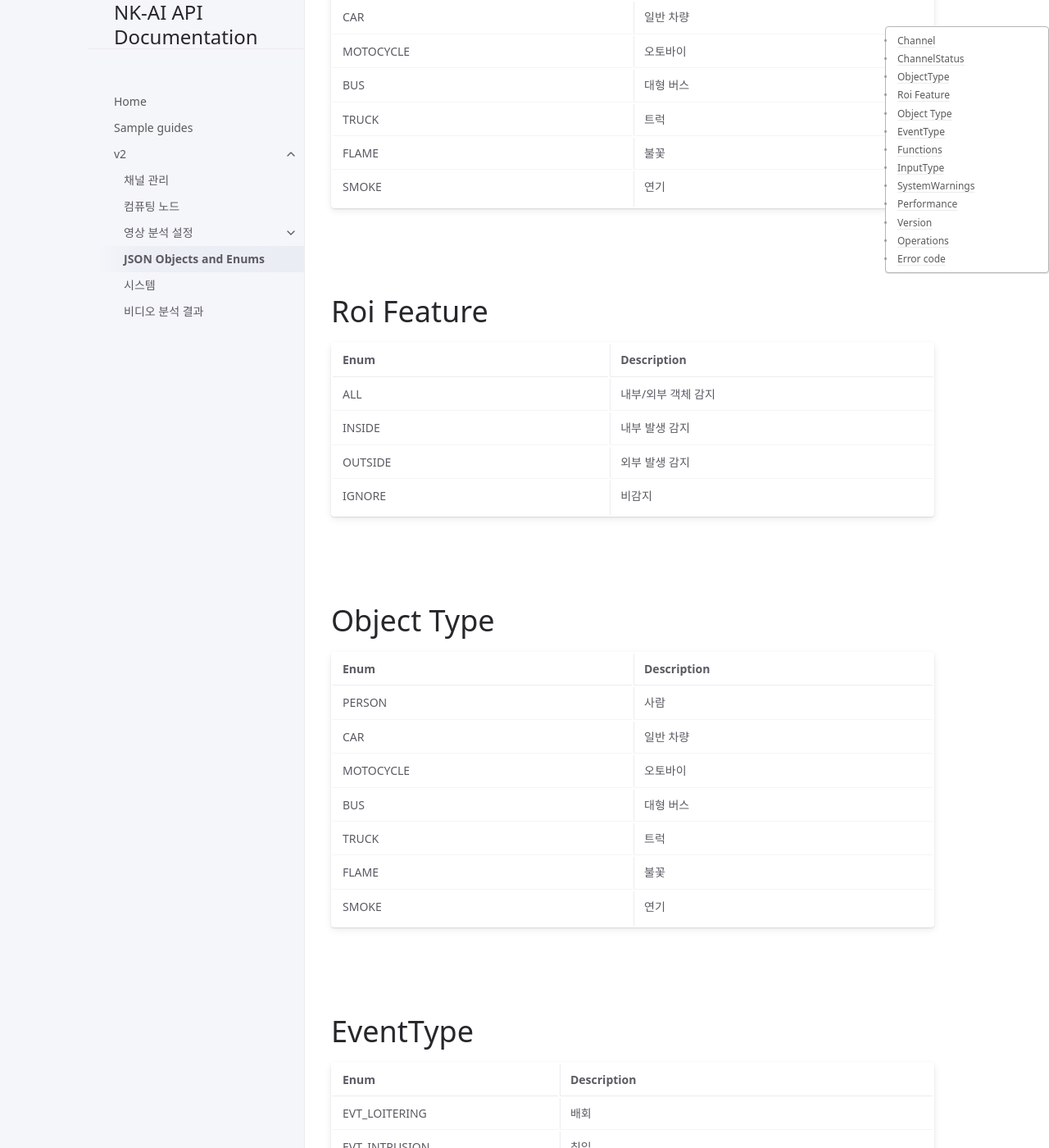
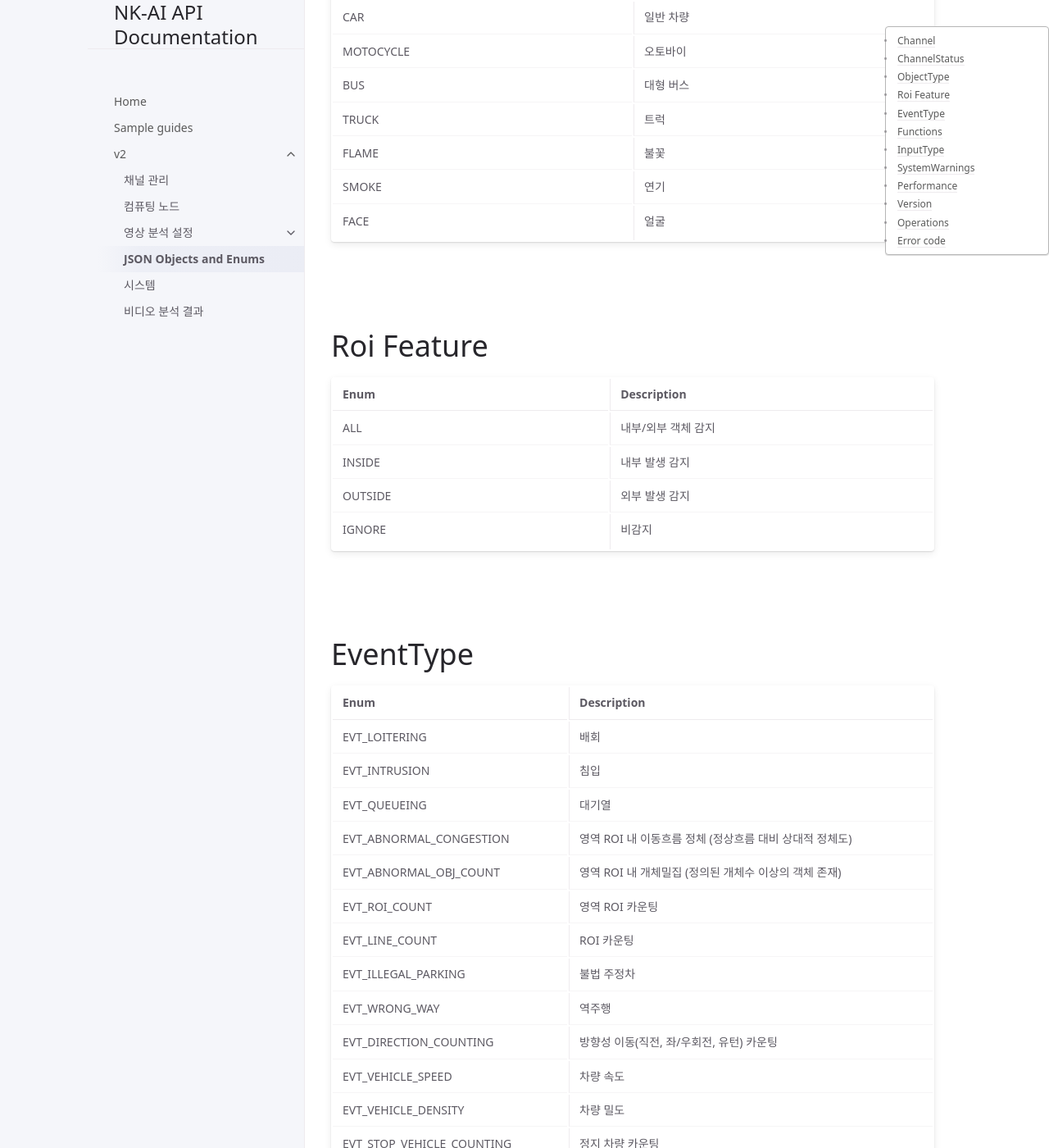
Before and after one commit to uteakO/rest-api, a Jekyll site: the page built from docs/v2/models.md, in a window 1280 px wide and 1400 px high, scrolled down 1080 px. Shown: the whole window at 82% size. Built offline with Jekyll 4.4.1, drawn with Linux system fonts in a browser that asks for light colours; some of the changed text lies outside the part shown.

Commit message:
fix : roi 문서 수정 내용

```diff
--- a/docs/v2/models.md
+++ b/docs/v2/models.md
@@ -44,6 +44,7 @@ REST API 파라메터로 사용되는 JSON 오브젝트와 Enum들입니다.
 | TRUCK | 트럭 |
 | FLAME | 불꽃 |
 | SMOKE | 연기 |
+| FACE | 얼굴 |
 
 <br>
 
@@ -55,20 +56,6 @@ REST API 파라메터로 사용되는 JSON 오브젝트와 Enum들입니다.
 | INSIDE | 내부 발생 감지 |
 | OUTSIDE | 외부 발생 감지 |
 | IGNORE | 비감지 |
-
-<br>
-
-# Object Type
-
-| Enum | Description |
-| :---- | :---- |
-| PERSON | 사람 |
-| CAR | 일반 차량 |
-| MOTOCYCLE | 오토바이 |
-| BUS | 대형 버스 |
-| TRUCK | 트럭 |
-| FLAME | 불꽃 |
-| SMOKE | 연기 |
 
 <br>
 
@@ -91,7 +78,6 @@ REST API 파라메터로 사용되는 JSON 오브젝트와 Enum들입니다.
 | EVT_STOP_VEHICLE_COUNTING | 정지 차량 카운팅 |
 | EVT_SIGNAL_WAITING_TIME | 신호 대기 시간 |
 | EVT_PARKING_SPACE | 주차공간 점유 여부 검출 |
-| EVT_TRAFFIC_ACTUATED_SIGNAL | 교통 감응신호 (rs232 통신으로 옵션보드로 차량 유무 신호 전송) |
 | EVT_CROSSWALK_QUEUEING | 횡단보도 대기열 카운팅 |
 
 <br><br>
```
Also changed, not shown: other parts of docs/v2/models.md (+1 -1 lines), docs/v2/va_control/roi.md (+3 -3 lines), docs/v2/va_control/va_command.md (+16 -36 lines).
